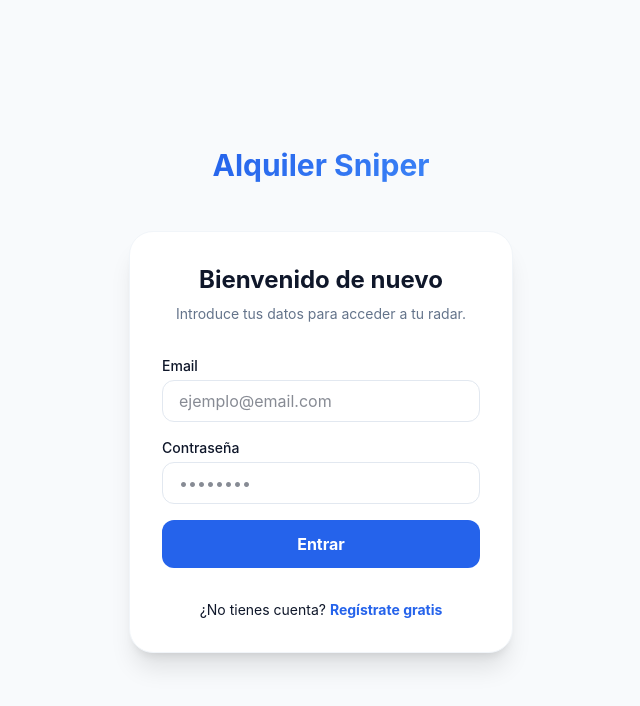
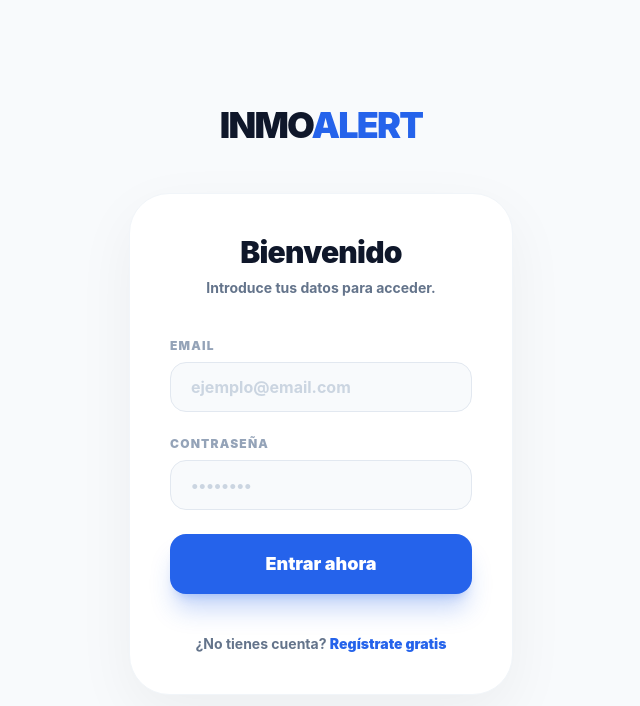
Before and after one commit to radardepisos/Radar-de-Pisos, a Next.js app: page /login in a window 1280 px wide. Shown: the top 706 px of the page, without its empty margins (319-959 px from the left). Built offline with nearby package versions, Linux system fonts and the light colour scheme; no server answers.

Commit message:
Complete overhaul of Auth pages for forced light mode. Upgraded AuthForm for maximum visibility and premium light aesthetic.

```diff
--- a/src/app/login/page.tsx
+++ b/src/app/login/page.tsx
@@ -3,9 +3,9 @@ import Link from 'next/link';
 
 export default function LoginPage() {
     return (
-        <main className="min-h-screen flex flex-col items-center justify-center p-6 bg-neutral-50 dark:bg-neutral-900">
-            <Link href="/" className="mb-12 text-3xl font-bold premium-gradient bg-clip-text text-transparent">
-                Alquiler Sniper
+        <main className="min-h-screen flex flex-col items-center justify-center p-6 bg-neutral-50">
+            <Link href="/" className="mb-12 text-4xl font-black text-neutral-900 uppercase tracking-tighter">
+                INMO<span className="text-primary">ALERT</span>
             </Link>
             <AuthForm view="login" />
         </main>
--- a/src/app/register/page.tsx
+++ b/src/app/register/page.tsx
@@ -3,9 +3,9 @@ import Link from 'next/link';
 
 export default function RegisterPage() {
     return (
-        <main className="min-h-screen flex flex-col items-center justify-center p-6 bg-neutral-50 dark:bg-neutral-900">
-            <Link href="/" className="mb-12 text-3xl font-bold premium-gradient bg-clip-text text-transparent">
-                Alquiler Sniper
+        <main className="min-h-screen flex flex-col items-center justify-center p-6 bg-neutral-50">
+            <Link href="/" className="mb-12 text-4xl font-black text-neutral-900 uppercase tracking-tighter">
+                INMO<span className="text-primary">ALERT</span>
             </Link>
             <AuthForm view="register" />
         </main>
--- a/src/components/auth/AuthForm.tsx
+++ b/src/components/auth/AuthForm.tsx
@@ -46,34 +46,34 @@ export default function AuthForm({ view }: { view: 'login' | 'register' }) {
     };
 
     return (
-        <div className="w-full max-w-sm p-8 bg-white dark:bg-neutral-800 rounded-3xl shadow-xl border border-neutral-100 dark:border-neutral-700">
-            <h1 className="text-2xl font-bold text-center mb-2">
-                {view === 'login' ? 'Bienvenido de nuevo' : 'Crea tu cuenta'}
+        <div className="w-full max-w-sm p-10 bg-white rounded-[2.5rem] shadow-[0_20px_60px_rgba(0,0,0,0.05)] border border-neutral-100">
+            <h1 className="text-3xl font-black text-neutral-900 text-center mb-2 tracking-tight">
+                {view === 'login' ? 'Bienvenido' : 'Crea tu cuenta'}
             </h1>
-            <p className="text-neutral-500 text-center text-sm mb-8">
+            <p className="text-neutral-500 text-center text-sm font-bold mb-10">
                 {view === 'login'
-                    ? 'Introduce tus datos para acceder a tu radar.'
-                    : 'Empieza a recibir alertas de pisos en tiempo real.'}
+                    ? 'Introduce tus datos para acceder.'
+                    : 'Recibe alertas de inversión en tiempo real.'}
             </p>
 
-            <form onSubmit={handleAuth} className="space-y-4">
+            <form onSubmit={handleAuth} className="space-y-6">
                 <div>
-                    <label className="block text-sm font-medium mb-1">Email</label>
+                    <label className="block text-xs font-black uppercase tracking-widest text-neutral-400 mb-2">Email</label>
                     <input
                         type="email"
                         required
-                        className="w-full px-4 py-2 rounded-xl border border-neutral-200 dark:border-neutral-600 bg-transparent focus:ring-2 focus:ring-primary outline-none"
+                        className="w-full px-5 py-3 rounded-2xl border border-neutral-200 bg-neutral-50 focus:bg-white focus:ring-2 focus:ring-primary/20 focus:border-primary outline-none transition-all font-bold text-neutral-900 placeholder:text-neutral-300"
                         value={email}
                         onChange={(e) => setEmail(e.target.value)}
                         placeholder="ejemplo@email.com"
                     />
                 </div>
                 <div>
-                    <label className="block text-sm font-medium mb-1">Contraseña</label>
+                    <label className="block text-xs font-black uppercase tracking-widest text-neutral-400 mb-2">Contraseña</label>
                     <input
                         type="password"
                         required
-                        className="w-full px-4 py-2 rounded-xl border border-neutral-200 dark:border-neutral-600 bg-transparent focus:ring-2 focus:ring-primary outline-none"
+                        className="w-full px-5 py-3 rounded-2xl border border-neutral-200 bg-neutral-50 focus:bg-white focus:ring-2 focus:ring-primary/20 focus:border-primary outline-none transition-all font-bold text-neutral-900 placeholder:text-neutral-300"
                         value={password}
                         onChange={(e) => setPassword(e.target.value)}
                         placeholder="••••••••"
@@ -81,31 +81,31 @@ export default function AuthForm({ view }: { view: 'login' | 'register' }) {
                 </div>
 
                 {error && (
-                    <div className="p-3 rounded-lg bg-red-50 text-red-600 text-xs border border-red-100">
+                    <div className="p-4 rounded-2xl bg-red-50 text-red-600 text-xs font-bold border border-red-100">
                         {error}
                     </div>
                 )}
 
                 <button
                     disabled={loading}
-                    className="w-full py-3 bg-primary hover:bg-primary-dark text-white rounded-xl font-bold transition-all disabled:opacity-50"
+                    className="w-full py-4 bg-primary hover:bg-primary-dark text-white rounded-2xl font-black text-lg transition-all shadow-xl shadow-primary/25 disabled:opacity-50 transform active:scale-95"
                 >
-                    {loading ? 'Cargando...' : view === 'login' ? 'Entrar' : 'Registrarse'}
+                    {loading ? 'Cargando...' : view === 'login' ? 'Entrar ahora' : 'Registrarse'}
                 </button>
             </form>
 
-            <div className="mt-8 text-center text-sm">
+            <div className="mt-10 text-center text-sm font-bold text-neutral-500">
                 {view === 'login' ? (
                     <p>
                         ¿No tienes cuenta?{' '}
-                        <Link href="/register" className="text-primary font-bold hover:underline">
+                        <Link href="/register" className="text-primary font-black hover:underline underline-offset-4">
                             Regístrate gratis
                         </Link>
                     </p>
                 ) : (
                     <p>
                         ¿Ya tienes cuenta?{' '}
-                        <Link href="/login" className="text-primary font-bold hover:underline">
+                        <Link href="/login" className="text-primary font-black hover:underline underline-offset-4">
                             Inicia sesión
                         </Link>
                     </p>
```
